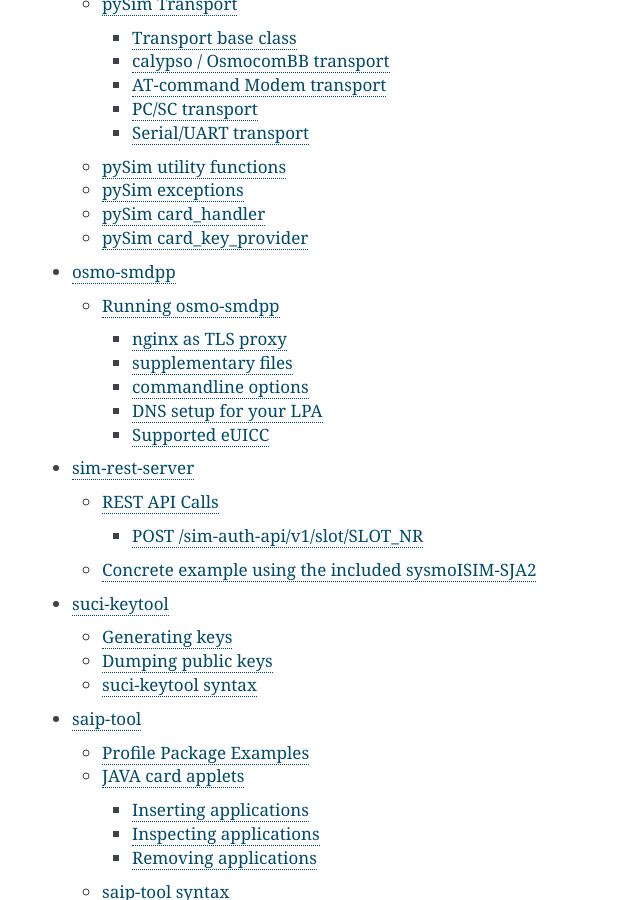
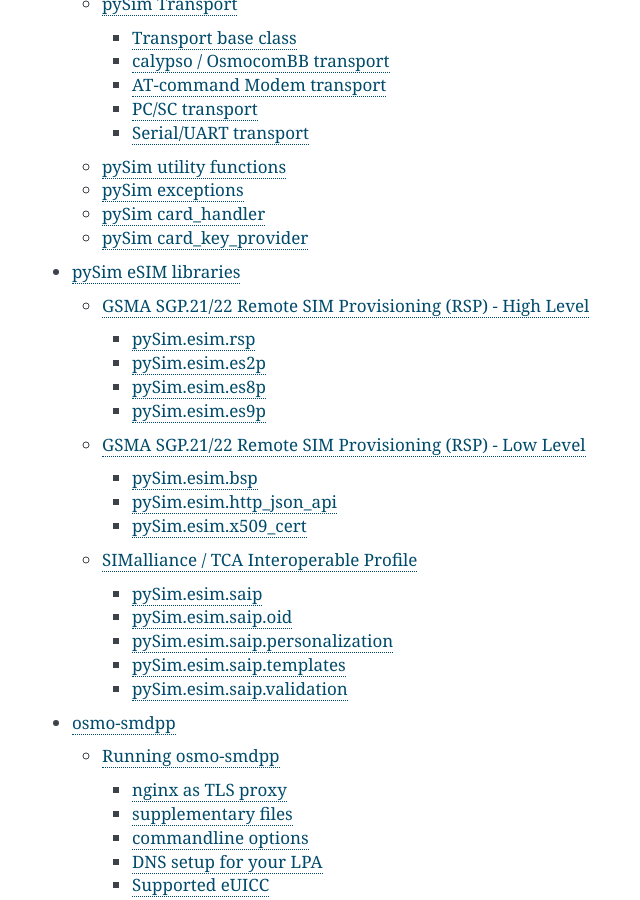
Before and after one commit to osmocom/pysim, a Sphinx documentation site: the page built from docs/index.rst, in a window 1280 px wide and 900 px high, scrolled down 4965 px. Shown: the whole window, without its empty margins (378-1018 px from the left). Built offline with Sphinx 7.4.7, drawn with Linux system fonts in a browser that asks for light colours.

Commit message:
docs: Build the pySim.esim library documentation
... we added doc-strings but missed to actually render them in the
manual so far.

Change-Id: Iff2baca86376e68898a8af0252906f802ffa79eb

```diff
--- a/docs/index.rst
+++ b/docs/index.rst
@@ -43,6 +43,7 @@
    legacy
    smpp2sim
    library
+   library-esim
    osmo-smdpp
    sim-rest
    suci-keytool
--- /dev/null
+++ b/docs/library-esim.rst
@@ -0,0 +1,95 @@
+pySim eSIM libraries
+====================
+
+The pySim eSIM libraries implement a variety of functionality related to the GSMA eSIM universe,
+including the various interfaces of SGP.21 + SGP.22, as well as Interoperable Profile decioding,
+validation, personalization and encoding.
+
+.. automodule:: pySim.esim
+   :members:
+
+
+GSMA SGP.21/22 Remote SIM Provisioning (RSP) - High Level
+---------------------------------------------------------
+
+pySim.esim.rsp
+~~~~~~~~~~~~~~
+
+.. automodule:: pySim.esim.rsp
+   :members:
+
+pySim.esim.es2p
+~~~~~~~~~~~~~~~
+
+.. automodule:: pySim.esim.es2p
+   :members:
+
+
+pySim.esim.es8p
+~~~~~~~~~~~~~~~
+
+.. automodule:: pySim.esim.es8p
+   :members:
+
+
+pySim.esim.es9p
+~~~~~~~~~~~~~~~
+
+.. automodule:: pySim.esim.es9p
+   :members:
+
+
+GSMA SGP.21/22 Remote SIM Provisioning (RSP) - Low Level
+--------------------------------------------------------
+
+pySim.esim.bsp
+~~~~~~~~~~~~~~
+
+.. automodule:: pySim.esim.bsp
+   :members:
+
+pySim.esim.http_json_api
+~~~~~~~~~~~~~~~~~~~~~~~~
+
+.. automodule:: pySim.esim.http_json_api
+   :members:
+
+pySim.esim.x509_cert
+~~~~~~~~~~~~~~~~~~~~
+
+.. automodule:: pySim.esim.x509_cert
+   :members:
+
+SIMalliance / TCA Interoperable Profile
+---------------------------------------
+
+
+pySim.esim.saip
+~~~~~~~~~~~~~~~
+.. automodule:: pySim.esim.saip
+   :members:
+
+
+pySim.esim.saip.oid
+~~~~~~~~~~~~~~~~~~~
+
+.. automodule:: pySim.esim.saip.oid
+   :members:
+
+pySim.esim.saip.personalization
+~~~~~~~~~~~~~~~~~~~~~~~~~~~~~~~
+
+.. automodule:: pySim.esim.saip.personalization
+   :members:
+
+pySim.esim.saip.templates
+~~~~~~~~~~~~~~~~~~~~~~~~~
+
+.. automodule:: pySim.esim.saip.templates
+   :members:
+
+pySim.esim.saip.validation
+~~~~~~~~~~~~~~~~~~~~~~~~~~
+
+.. automodule:: pySim.esim.saip.validation
+   :members:
```
